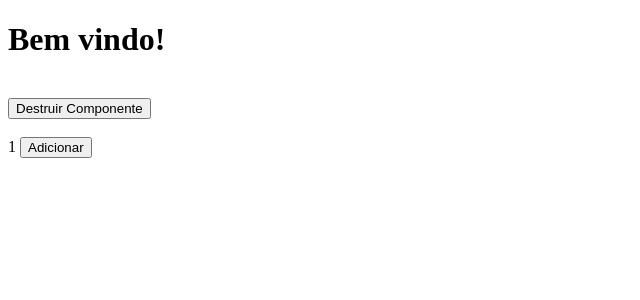
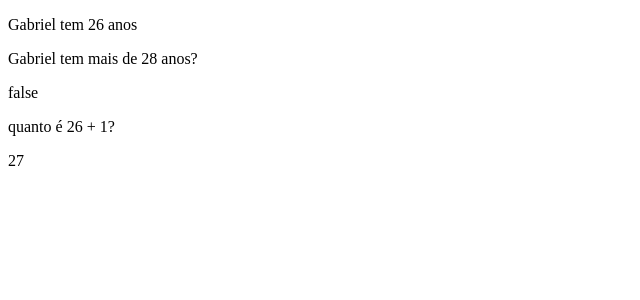
Before and after one commit to gabrielestefono/curso_angular, an Angular app: page / in a window 1280 px wide. Shown: the top 300 px of the page, without its empty margins (0-640 px from the left). Built offline with nearby package versions, Linux system fonts and the light colour scheme.

Commit message:
Interpolation

```diff
--- a/src/app/app.component.ts
+++ b/src/app/app.component.ts
@@ -3,17 +3,11 @@
 @Component({
   selector: 'app-root',
   template: `
-  <app-title *ngIf="destruir"></app-title>
-  <br>
-  <button (click)="destruirComponent()">Destruir Componente</button>
-  <br>
-  <br>
-  {{valor}}
-  <button (click)="adicionar()">Adicionar</button>
+  <app-data-binding></app-data-binding>
   <router-outlet></router-outlet>
   `,
 })
-export class AppComponent implements OnInit, DoCheck, AfterContentInit, AfterContentChecked, AfterViewInit, AfterViewChecked, OnDestroy{
+export class AppComponent implements OnInit {
   public valor = 1;
 
   public destruir:boolean = true;
@@ -27,16 +21,4 @@
   }
 
   ngOnInit(): void {console.log('ngOnInit')}
-
-  ngDoCheck(): void {console.log('ngDoCheck')}
-
-  ngAfterContentInit(): void {console.log('ngAfterContentInit')}
-
-  ngAfterContentChecked(): void {console.log('ngAfterContentChecked')}
-
-  ngAfterViewInit(): void {console.log('ngAfterViewInit')}
-
-  ngAfterViewChecked(): void {console.log('ngAfterViewChecked')}
-
-  ngOnDestroy(): void {console.log('Destruído')}
 }
--- a/src/app/app.module.ts
+++ b/src/app/app.module.ts
@@ -4,11 +4,13 @@
 import { AppRoutingModule } from './app-routing.module';
 import { AppComponent } from './app.component';
 import { TitleComponent } from './title/title.component';
+import { DataBindingComponent } from './data-binding/data-binding.component';
 
 @NgModule({
   declarations: [
     AppComponent,
-    TitleComponent
+    TitleComponent,
+    DataBindingComponent
   ],
   imports: [
     BrowserModule,
--- /dev/null
+++ b/src/app/data-binding/data-binding.component.html
@@ -0,0 +1,5 @@
+<p>{{ nome }} tem {{ idade }} anos</p>
+<p>{{ nome }} tem mais de 28 anos?</p>
+<p>{{ idade > 26 }}</p>
+<p>quanto é {{ idade }} + {{maisUm}}?</p>
+<p>{{ idade + maisUm}}</p>
--- /dev/null
+++ b/src/app/data-binding/data-binding.component.ts
@@ -0,0 +1,12 @@
+import { Component } from '@angular/core';
+
+@Component({
+  selector: 'app-data-binding',
+  templateUrl: './data-binding.component.html',
+  styleUrls: ['./data-binding.component.scss']
+})
+export class DataBindingComponent {
+  public nome: String = "Gabriel";
+  public idade: number = 26;
+  public maisUm: number = 1;
+}
```
Also changed, not shown: src/app/data-binding/data-binding.component.scss (added), 1 other file (tests, documents, lock files or other folders).
